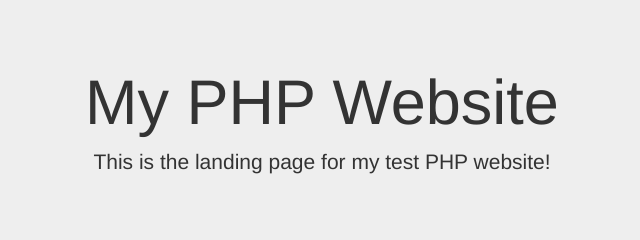
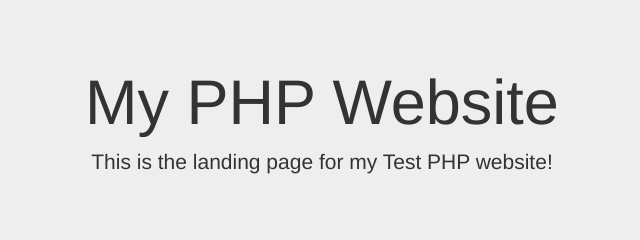
Before and after one commit to nbknight/cmu-sample-app, a plain HTML site: page index.html in a window 1280 px wide. Shown: the top 240 px of the page, 318-958 px from the left. Drawn offline with nearby package versions, Linux system fonts and the light colour scheme.

Commit message:
Update index.html

```diff
--- a/index.html
+++ b/index.html
@@ -10,7 +10,7 @@
 <body>
     <div class="jumbotron text-center">
         <h1>My PHP Website</h1>
-        <p>This is the landing page for my test PHP website!</p>
+        <p>This is the landing page for my Test PHP website!</p>
     </div>
     <div class="container">
 
```
